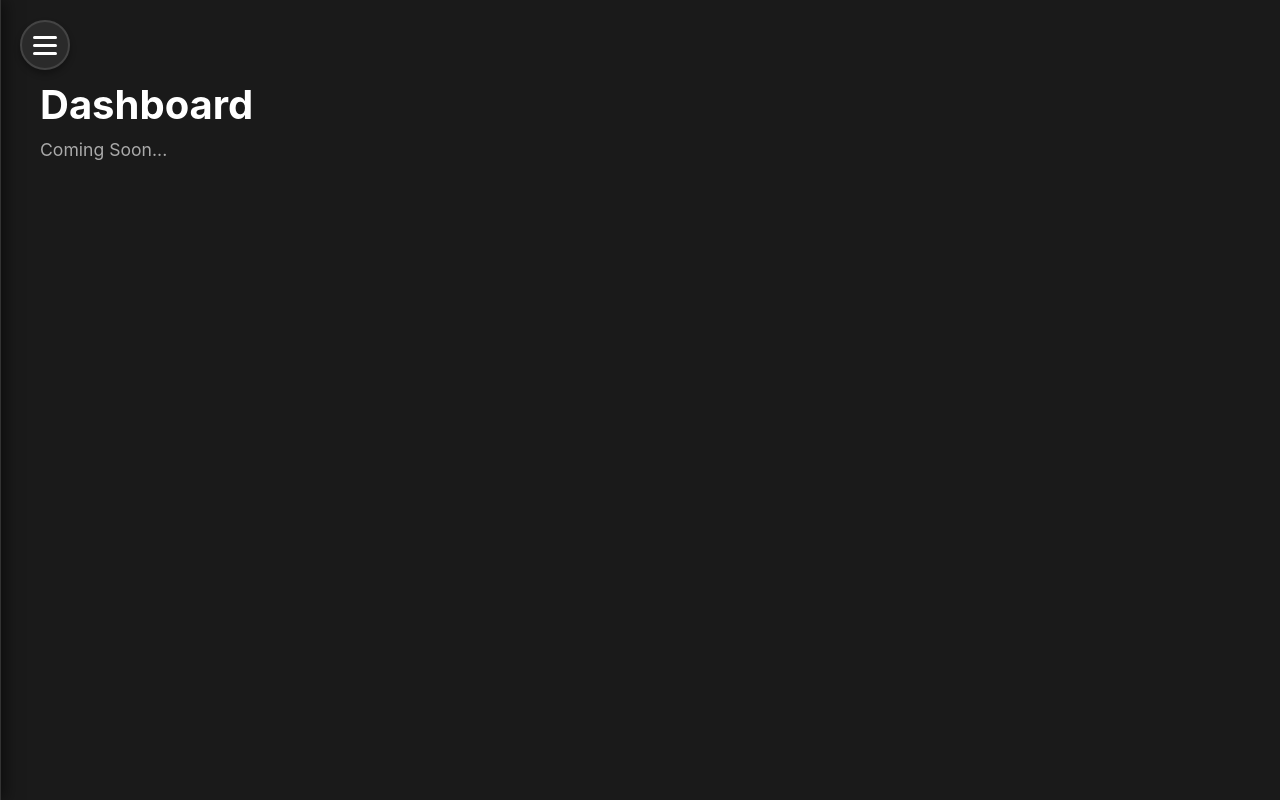
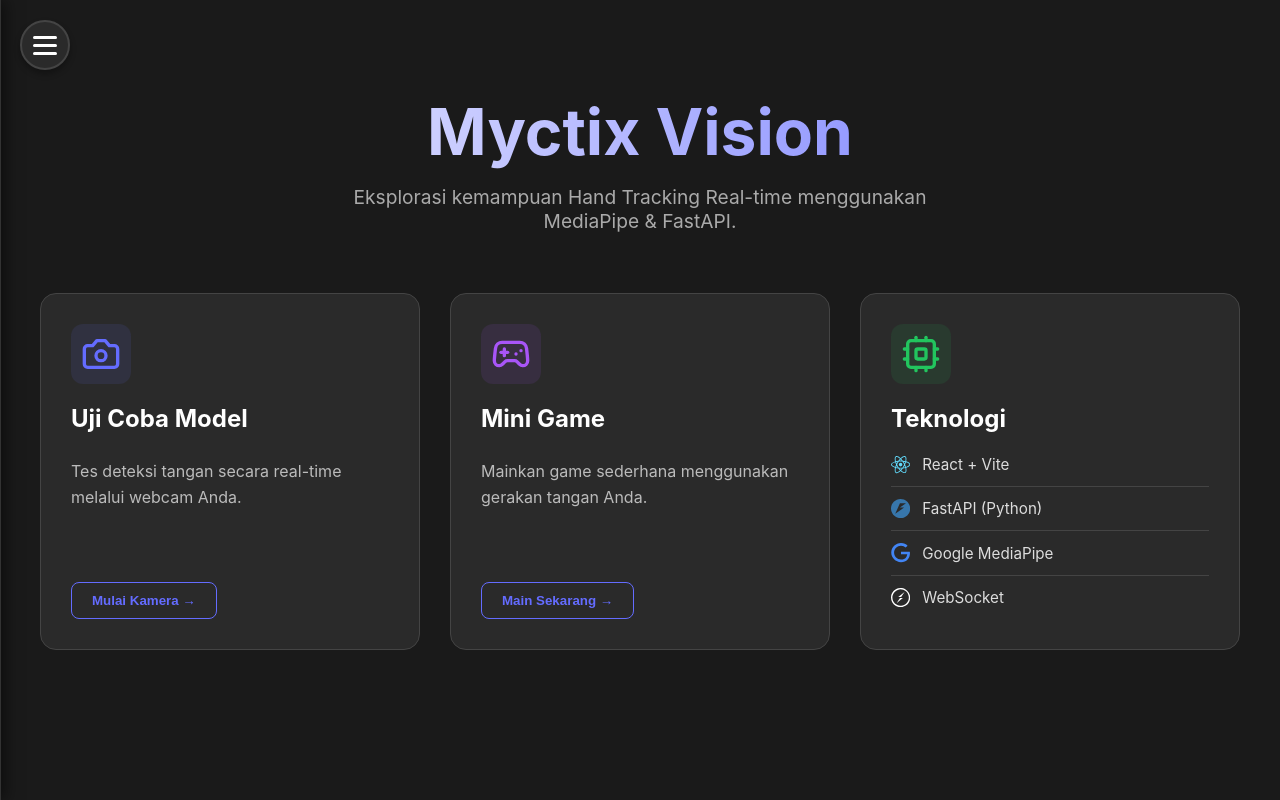
Before and after one commit to Mycticount-X/Myctix-Vision, a React (Vite) app in the folder Frontend/: page / in a window 1280 px wide. Built offline with nearby package versions, Linux system fonts and the light colour scheme.

Commit message:
Update: Dashboard Completed

```diff
--- a/Frontend/index.html
+++ b/Frontend/index.html
@@ -4,7 +4,7 @@
     <meta charset="UTF-8" />
     <link rel="icon" type="image/svg+xml" href="/vite.svg" />
     <meta name="viewport" content="width=device-width, initial-scale=1.0" />
-    <title>myctix-vision</title>
+    <title>Myctix Vision</title>
   </head>
   <body>
     <div id="root"></div>
--- a/Frontend/package.json
+++ b/Frontend/package.json
@@ -13,6 +13,7 @@
     "@mediapipe/tasks-vision": "^0.10.32",
     "react": "^19.2.0",
     "react-dom": "^19.2.0",
+    "react-icons": "^5.5.0",
     "react-router-dom": "^7.13.0",
     "react-webcam": "^7.2.0"
   },
--- a/Frontend/src/App.tsx
+++ b/Frontend/src/App.tsx
@@ -12,13 +12,13 @@
   const renderPage = () => {
     switch (currentPage) {
       case 'dashboard':
-        return <Dashboard />;
+        return <Dashboard onNavigate={setCurrentPage} />;
       case 'testing':
         return <TestingPage />;
       case 'game':
         return <Game />;
       default:
-        return <Dashboard />;
+        return <Dashboard onNavigate={setCurrentPage} />;
     }
   };
 
--- a/Frontend/src/components/Navbar.css
+++ b/Frontend/src/components/Navbar.css
@@ -89,7 +89,7 @@
   background: transparent;
   border: none;
   color: #ccc;
-  padding: 15px;
+  padding: 15px 15px 15px 20px;
   text-align: left;
   cursor: pointer;
   border-radius: 8px;
@@ -97,18 +97,18 @@
   transition: all 0.2s;
   display: flex;
   align-items: center;
+  font-weight: bold;
 }
 
 .sidebar-item:hover {
   background: rgba(255, 255, 255, 0.05);
   color: white;
-  padding-left: 20px;
+  padding-left: 25px;
 }
 
 .sidebar-item.active {
   background: var(--accent-color);
   color: white;
-  font-weight: bold;
 }
 
 @keyframes fadeIn {
--- /dev/null
+++ b/Frontend/src/pages/Dashboard.css
@@ -0,0 +1,151 @@
+.dashboard-container {
+  padding: 40px;
+  max-width: 1200px;
+  margin: 0 auto;
+  color: white;
+  animation: fadeIn 0.5s ease-out;
+}
+
+/* Hero Section */
+.hero-section {
+  text-align: center;
+  margin-bottom: 60px;
+}
+
+.hero-section h1 {
+  font-size: 4rem;
+  margin-bottom: 15px;
+  background: linear-gradient(to right, #fff, #646cff);
+  background-clip: text;
+  -webkit-background-clip: text;
+  -webkit-text-fill-color: transparent;
+}
+
+.hero-subtitle {
+  font-size: 1.2rem;
+  color: #aaa;
+  max-width: 600px;
+  margin: 0 auto;
+}
+
+/* Grid Layout */
+.dashboard-grid {
+  display: grid;
+  grid-template-columns: repeat(auto-fit, minmax(300px, 1fr));
+  gap: 30px;
+}
+
+/* Cards */
+.dash-card {
+  background: #2a2a2a;
+  border: 1px solid #444;
+  border-radius: 16px;
+  padding: 30px;
+  transition: all 0.3s cubic-bezier(0.25, 0.8, 0.25, 1);
+  position: relative;
+  overflow: hidden;
+  display: flex;
+  flex-direction: column;
+  align-items: flex-start;
+}
+
+.dash-card:hover {
+  transform: translateY(-5px);
+  border-color: #646cff;
+  box-shadow: 0 10px 30px rgba(0, 0, 0, 0.5);
+}
+
+/* ICON STYLING UTAMA */
+.card-icon {
+  font-size: 2.5rem; /* Ukuran Ikon */
+  margin-bottom: 20px;
+  width: 60px;
+  height: 60px;
+  display: flex;
+  align-items: center;
+  justify-content: center;
+  border-radius: 12px;
+  background: rgba(255, 255, 255, 0.05);
+}
+
+/* Warna Spesifik per Card */
+.icon-blue { color: #646cff; background: rgba(100, 108, 255, 0.1); }
+.icon-purple { color: #a855f7; background: rgba(168, 85, 247, 0.1); }
+.icon-green { color: #22c55e; background: rgba(34, 197, 94, 0.1); }
+
+.dash-card h3 {
+  font-size: 1.5rem;
+  margin: 0 0 10px 0;
+  color: white;
+}
+
+.dash-card p {
+  color: #bbb;
+  line-height: 1.6;
+  margin-bottom: 25px;
+  flex-grow: 1;
+}
+
+/* Action Cards (Clickable) */
+.action-card {
+  cursor: pointer;
+}
+
+.card-btn {
+  background: transparent;
+  border: 1px solid #646cff;
+  color: #646cff;
+  padding: 10px 20px;
+  border-radius: 8px;
+  font-weight: bold;
+  cursor: pointer;
+  transition: all 0.2s;
+  margin-top: auto;
+  display: inline-flex;
+  align-items: center;
+  gap: 8px;
+}
+
+.action-card:hover .card-btn {
+  background: #646cff;
+  color: white;
+}
+
+/* Tech List & Icons */
+.tech-list {
+  list-style: none;
+  padding: 0;
+  margin: 0;
+  width: 100%;
+}
+
+.tech-list li {
+  padding: 12px 0;
+  border-bottom: 1px solid #444;
+  display: flex;
+  align-items: center;
+  gap: 12px;
+  color: #ddd;
+  font-size: 0.95rem;
+}
+
+.tech-list li:last-child {
+  border-bottom: none;
+}
+
+/* Tech Brand Icons */
+.tech-icon { font-size: 1.2rem; }
+.tech-icon.react { color: #61DAFB; }
+.tech-icon.python { color: #3776AB; }
+.tech-icon.google { color: #4285F4; }
+.tech-icon.socket { color: #ffffff; }
+
+@keyframes fadeIn {
+  from { opacity: 0; transform: translateY(20px); }
+  to { opacity: 1; transform: translateY(0); }
+}
+
+@media (max-width: 768px) {
+  .hero-section h1 { font-size: 2.5rem; }
+  .dashboard-container { padding: 20px; }
+}
--- a/Frontend/src/pages/Dashboard.tsx
+++ b/Frontend/src/pages/Dashboard.tsx
@@ -1,11 +1,69 @@
-import { useState } from 'react';
+import './Dashboard.css';
+// Import Icon
+import { LuCamera, LuGamepad2, LuCpu, LuActivity, LuServer } from "react-icons/lu";
+import { SiReact, SiFastapi, SiGoogle, SiSocketdotio } from "react-icons/si";
 
-function Dashboard() {
+interface DashboardProps {
+  onNavigate: (page: string) => void;
+}
+
+function Dashboard({ onNavigate }: DashboardProps) {
   return (
-    <div className="page-container">
-      <div className="page-content">
-        <h1>Dashboard</h1>
-        <p className="subtitle">Coming Soon...</p>
+    <div className="dashboard-container">
+
+      {/* Hero Section */}
+      <section className="hero-section">
+        <h1>Myctix Vision</h1>
+        <p className="hero-subtitle">
+          Eksplorasi kemampuan Hand Tracking Real-time menggunakan MediaPipe & FastAPI.
+        </p>
+      </section>
+
+      {/* Grid Menu */}
+      <div className="dashboard-grid">
+
+        {/* Card 1: Testing */}
+        <div className="dash-card action-card" onClick={() => onNavigate('testing')}>
+          <div className="card-icon icon-blue">
+            <LuCamera />
+          </div>
+          <h3>Uji Coba Model</h3>
+          <p>Tes deteksi tangan secara real-time melalui webcam Anda.</p>
+          <button className="card-btn">Mulai Kamera →</button>
+        </div>
+
+        {/* Card 2: Game */}
+        <div className="dash-card action-card" onClick={() => onNavigate('game')}>
+          <div className="card-icon icon-purple">
+            <LuGamepad2 />
+          </div>
+          <h3>Mini Game</h3>
+          <p>Mainkan game sederhana menggunakan gerakan tangan Anda.</p>
+          <button className="card-btn">Main Sekarang →</button>
+        </div>
+
+        {/* Card 3: Info Tech */}
+        <div className="dash-card info-card">
+          <div className="card-icon icon-green">
+            <LuCpu />
+          </div>
+          <h3>Teknologi</h3>
+          <ul className="tech-list">
+            <li>
+              <SiReact className="tech-icon react" /> React + Vite
+            </li>
+            <li>
+              <SiFastapi className="tech-icon python" /> FastAPI (Python)
+            </li>
+            <li>
+              <SiGoogle className="tech-icon google" /> Google MediaPipe
+            </li>
+            <li>
+              <SiSocketdotio className="tech-icon socket" /> WebSocket
+            </li>
+          </ul>
+        </div>
+
       </div>
     </div>
   );
```
Also changed, not shown: 1 other file (tests, documents, lock files or other folders).
